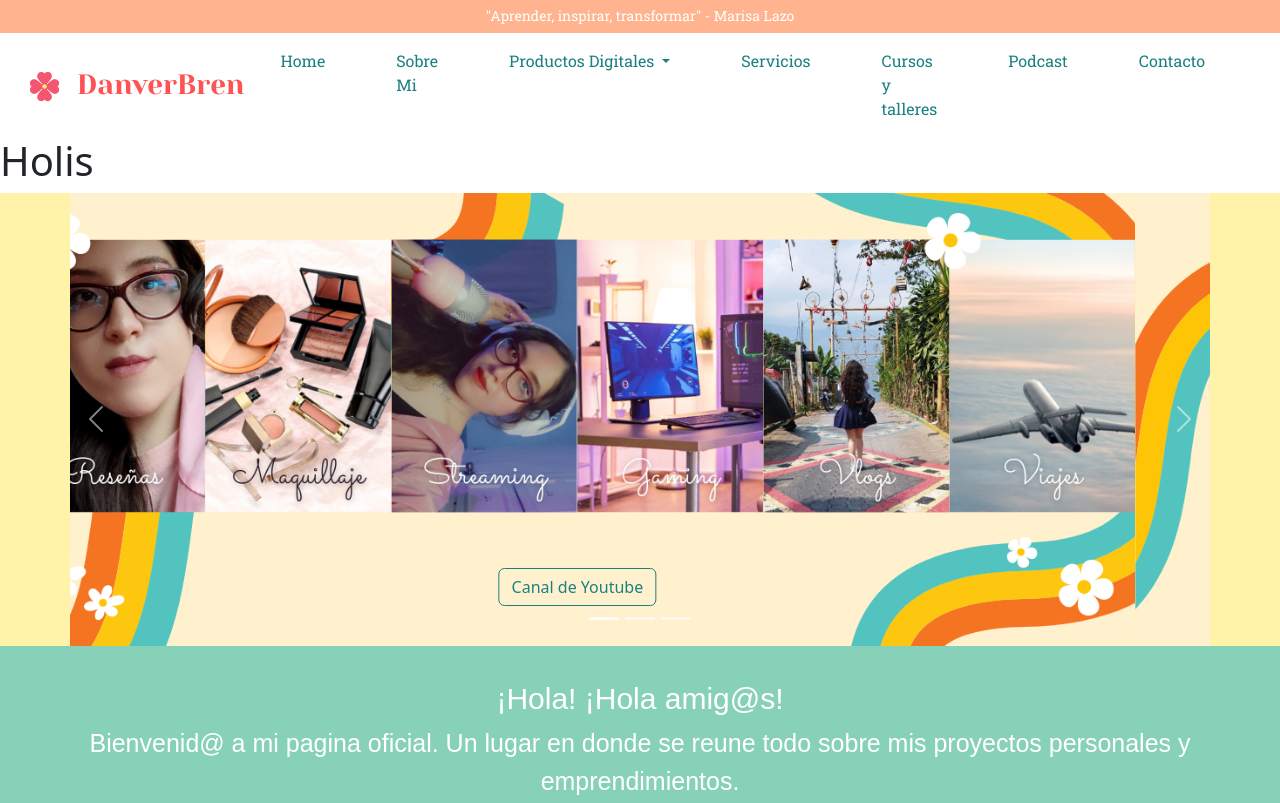
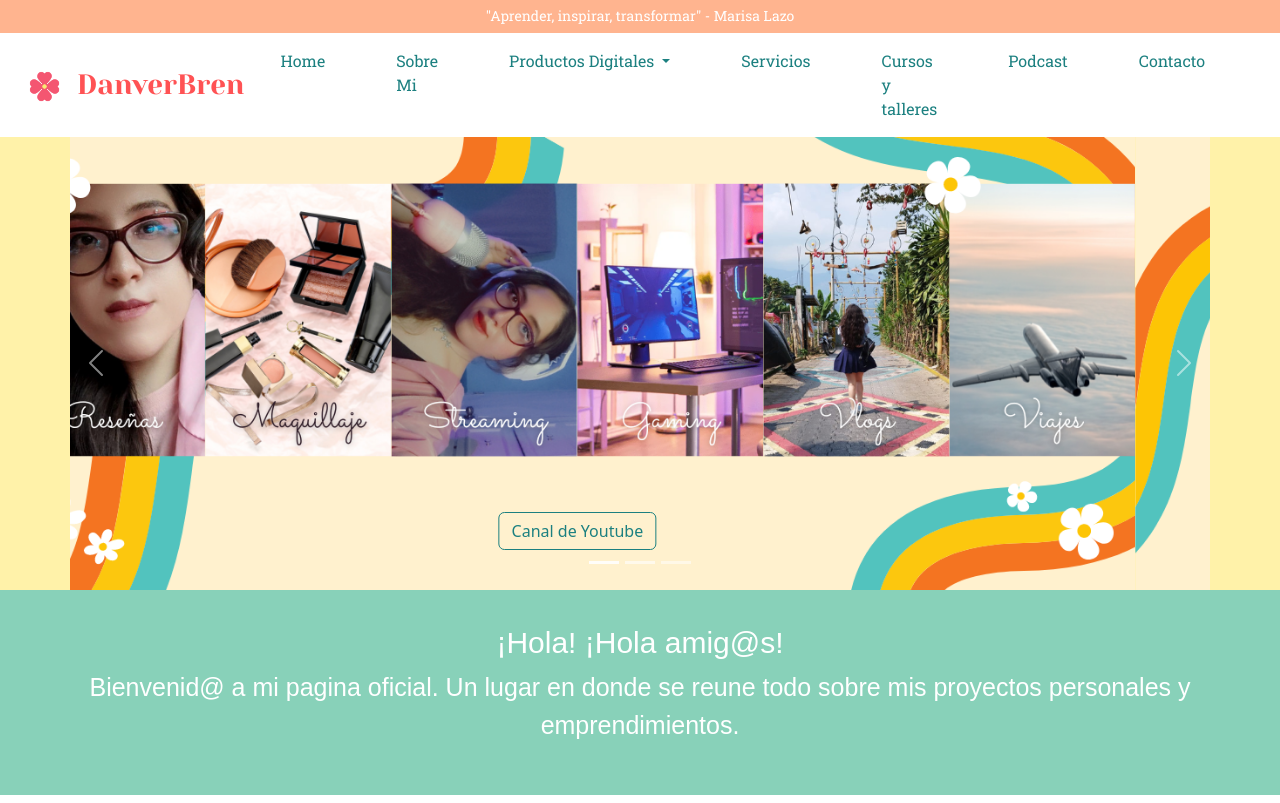
Before and after one commit to BrenGartiz/brengartiz.github.io, a plain HTML site: page index.html in a window 1280 px wide. Shown: the top 803 px of the page. Drawn offline with nearby package versions, Linux system fonts and the light colour scheme; a web font is replaced by a local one.

Commit message:
quite un h1 despues del header

```diff
--- a/index.html
+++ b/index.html
@@ -117,9 +117,6 @@
             </div>
         </nav>
     </header>
-    <div>
-        <h1> Holis</h1>
-    </div>
     <main>
 
         <!--carrusel principal-->
```
